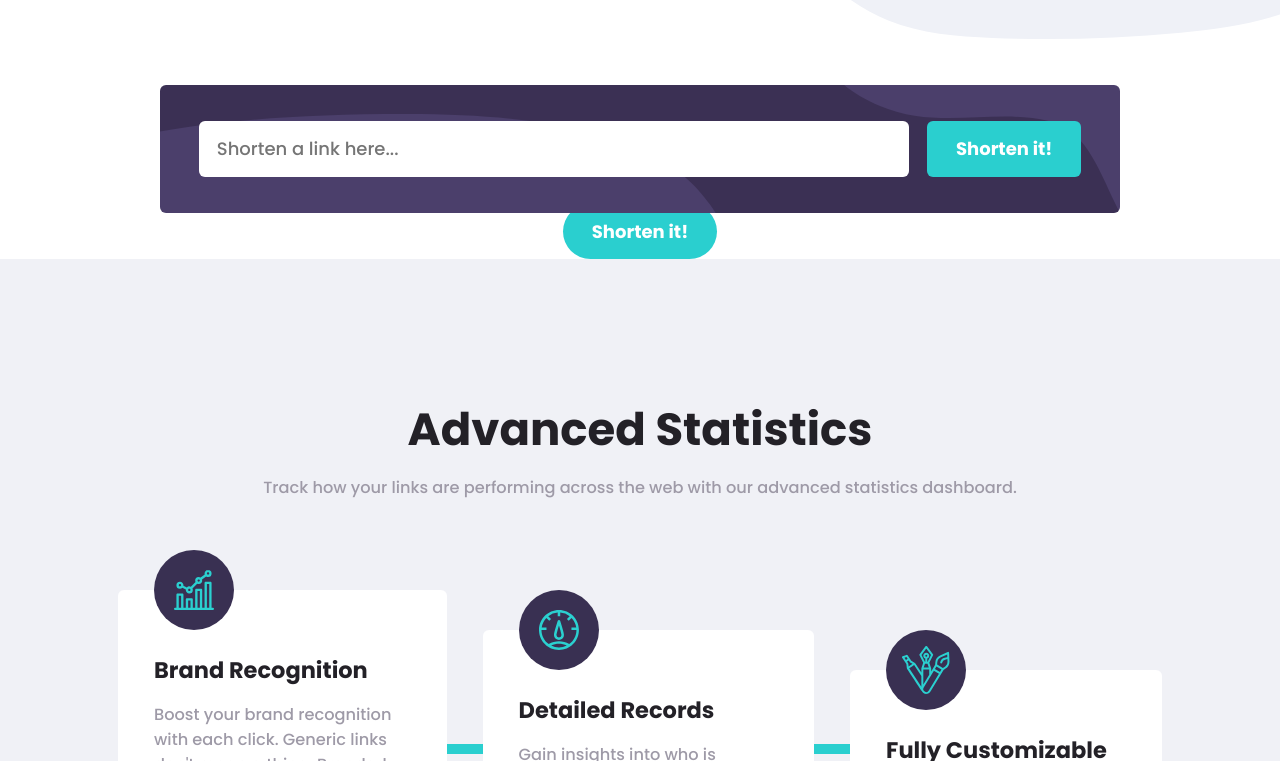
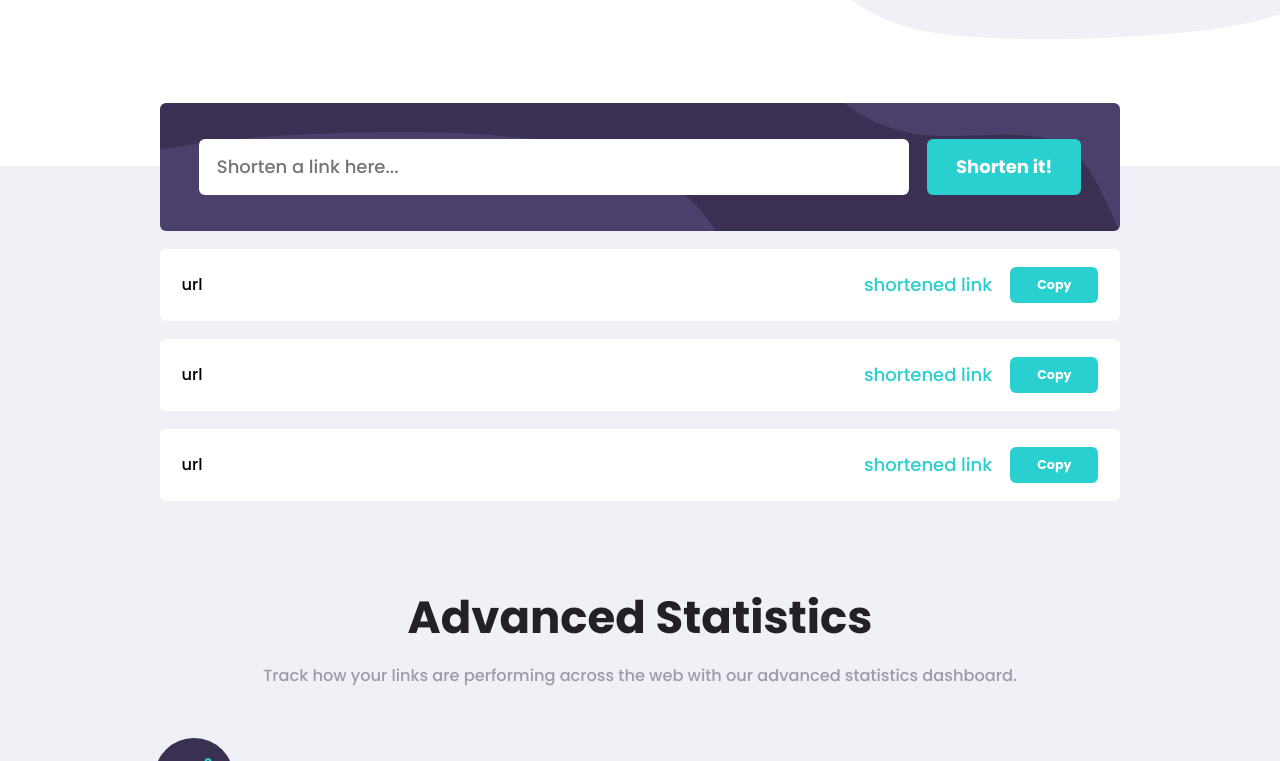
Before and after one commit to damyco/url-short, a Next.js app: page / in a window 1280 px wide. Shown: the part 559-1320 px from the top of the page. Built offline with nearby package versions, Linux system fonts and the light colour scheme; no server answers.

Commit message:
+libs R Query+axios, modified ShortenLink

```diff
--- /dev/null
+++ b/components/ShortLink.js
@@ -0,0 +1,16 @@
+import Button from "./Button";
+import Link from "next/link";
+import styles from "../styles/ShortLink.module.css";
+
+export default function ShortLink() {
+  return (
+    <div className={styles.container}>
+      <p>url</p>
+      <Link href="/">
+        <a>shortened link</a>
+      </Link>
+
+      <Button style="primary">Copy</Button>
+    </div>
+  );
+}
--- a/components/ShortenLink.js
+++ b/components/ShortenLink.js
@@ -1,8 +1,32 @@
+import axios from "axios";
+import { useQuery } from "react-query";
+
 import Button from "./Button";
+import ShortLink from "./ShortLink";
 
 import styles from "../styles/ShortenLink.module.css";
 
+// todo
+// - upon clicking button send the request and add it to the API request
+// - disable the button while the request is awaiting promise
+// - get the data back and save it to a state
+// - save the state to the local storage
+// - render the added elements from the state
+
 export default function ShortenLink() {
+  const { isLoading, data, error, refetch } = useQuery("url", async () => {
+    const { data } = await axios(
+      "https://api.shrtco.de/v2/shorten?url=example.org/very/long/link.html"
+    );
+    console.log(data);
+    return data;
+  });
+
+  const handleClick = (e) => {
+    e.preventDefault();
+    refetch();
+  };
+
   return (
     <>
       <section className={styles.wrapper}>
@@ -12,14 +36,14 @@ export default function ShortenLink() {
             type="url"
             placeholder="Shorten a link here..."
           />
-          <Button style="primary">Shorten it!</Button>
+          <Button style="primary" handler={handleClick}>
+            Shorten it!
+          </Button>
         </form>
       </section>
-      <div className={styles.linksContainer}>
-        <p>url</p>
-        <p>short url</p>
-        <Button style="primary">Shorten it!</Button>
-      </div>
+      <ShortLink />
+      <ShortLink />
+      <ShortLink />
     </>
   );
 }
--- a/components/StatisticsSection.js
+++ b/components/StatisticsSection.js
@@ -1,5 +1,5 @@
 import Card from "./Card";
-
+import ShortenLink from "./ShortenLink";
 import styles from "../styles/StatisticsSection.module.css";
 
 const cardsContent = [
@@ -27,7 +27,8 @@ export default function StatisticsSection() {
   return (
     <section className={styles.wrapper}>
       <div className={styles.container}>
-        <h3>Advanced Statistics</h3>
+        <ShortenLink />
+        <h3 className={styles.heading}>Advanced Statistics</h3>
         <p>
           Track how your links are performing across the web with our advanced
           statistics dashboard.
--- a/package.json
+++ b/package.json
@@ -9,9 +9,11 @@
     "lint": "next lint"
   },
   "dependencies": {
+    "axios": "^0.27.2",
     "next": "12.1.6",
     "react": "18.2.0",
-    "react-dom": "18.2.0"
+    "react-dom": "18.2.0",
+    "react-query": "^3.39.1"
   },
   "devDependencies": {
     "eslint": "8.18.0",
--- a/pages/_app.js
+++ b/pages/_app.js
@@ -1,7 +1,14 @@
-import '../styles/globals.css'
+import { QueryClient, QueryClientProvider } from "react-query";
+
+import "../styles/globals.css";
+const queryClient = new QueryClient({});
 
 function MyApp({ Component, pageProps }) {
-  return <Component {...pageProps} />
+  return (
+    <QueryClientProvider client={queryClient}>
+      <Component {...pageProps} />
+    </QueryClientProvider>
+  );
 }
 
-export default MyApp
+export default MyApp;
--- a/pages/index.js
+++ b/pages/index.js
@@ -2,7 +2,6 @@ import Head from "next/head";
 
 import Header from "../components/Header";
 import HeroSection from "../components/Hero";
-import ShortenLinkSection from "../components/ShortenLink";
 import StatisticsSection from "../components/StatisticsSection";
 import BoostLinksSection from "../components/BoostLinksSection";
 import Footer from "../components/Footer";
@@ -21,6 +20,8 @@ This project must:
 */
 
 export default function Home() {
+  // const shortenedUrl = useQuery("url", )
+
   return (
     <>
       <Head>
@@ -33,7 +34,6 @@ export default function Home() {
 
       <main>
         <HeroSection />
-        <ShortenLinkSection />
       </main>
 
       <StatisticsSection />
--- a/styles/Hero.module.css
+++ b/styles/Hero.module.css
@@ -1,5 +1,6 @@
 .wrapper {
   display: flex;
+  margin-bottom: 8rem;
 }
 
 .container {
--- /dev/null
+++ b/styles/ShortLink.module.css
@@ -0,0 +1,31 @@
+.container {
+  display: flex;
+  justify-content: flex-end;
+  align-items: center;
+  background-color: #fff;
+  border-radius: 6px;
+  padding: 1rem 1.2rem;
+  width: 75%;
+  margin-top: 1rem;
+}
+
+.container p {
+  margin: 0;
+  flex: auto;
+  color: var(--grayish-dark-violet);
+}
+
+.container a {
+  margin-right: 1rem;
+  color: var(--primary-cyan);
+}
+
+.container button {
+  font-size: 0.7rem;
+  border-radius: 6px;
+  padding: 0.5rem 1.5rem;
+}
+
+.btnCopied {
+  background-color: var(--grayish-dark-violet);
+}
--- a/styles/ShortenLink.module.css
+++ b/styles/ShortenLink.module.css
@@ -1,11 +1,10 @@
 .wrapper {
-  position: relative;
-  top: 63px;
   max-width: 75%;
   background: url(/bg-shorten-desktop.svg);
   border-radius: 6px;
   background-color: var(--primary-dark-violet);
   padding: 2rem;
+  margin-top: -8.5rem;
 }
 
 .container {
--- a/styles/StatisticsSection.module.css
+++ b/styles/StatisticsSection.module.css
@@ -5,7 +5,7 @@
 .container {
   max-width: 1440px;
   margin: auto;
-  padding: 8rem 2rem 4rem 2rem;
+  padding: 5rem 0 4rem 0;
   display: flex;
   flex-direction: column;
   justify-content: center;
@@ -15,6 +15,10 @@
 .container p {
   margin-top: 1rem;
   font-size: 0.9rem;
+}
+
+.heading {
+  margin-top: 5rem;
 }
 
 .cards {
```
Also changed, not shown: 1 other file (tests, documents, lock files or other folders).
